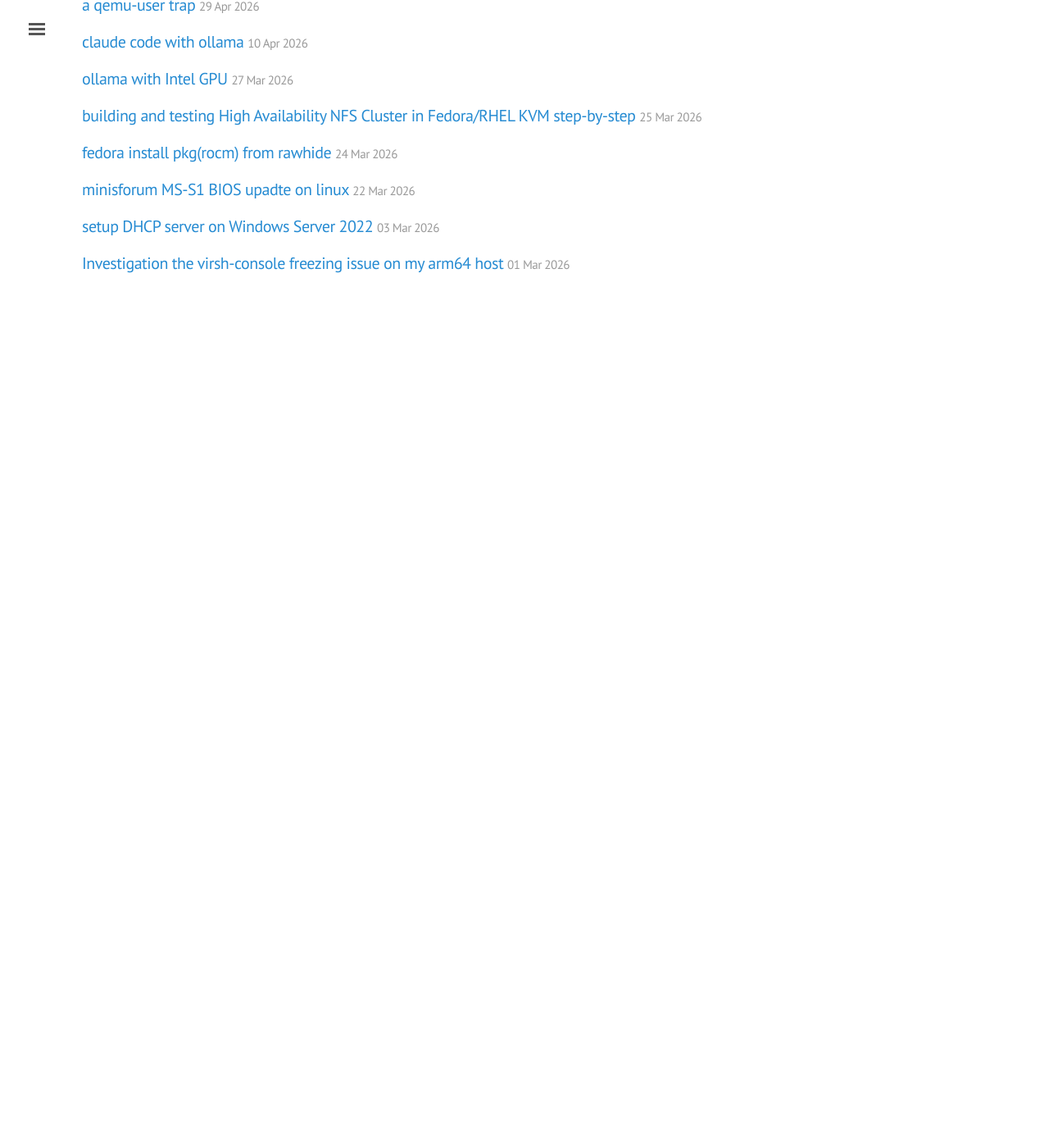
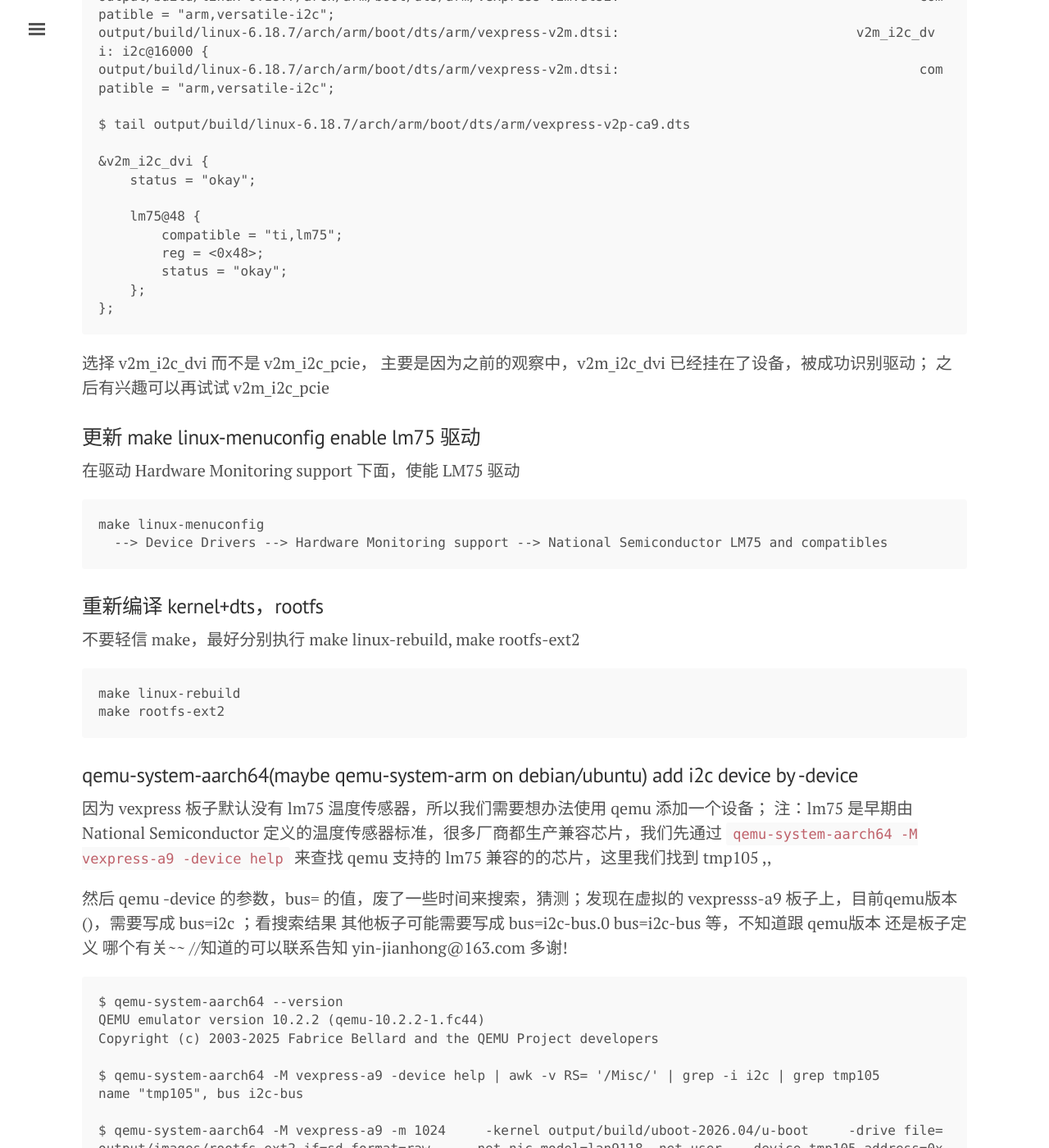
Before and after one commit to tcler/tcler.github.io, a Jekyll site: the page built from _posts/2026-06-27-vexpress-a9-in-qemu-i2c.md, in a window 1280 px wide and 1400 px high, scrolled down 1998 px. Shown: the whole window at 82% size. Built offline with Jekyll 4.4.1, drawn with Linux system fonts in a browser that asks for light colours; before the commit the page ends 2392 px from its top, so only the background shows below that; some of the changed text lies outside the part shown.

Commit message:
Update 2026-06-27-vexpress-a9-in-qemu-i2c.md

````diff
--- a/_posts/2026-06-27-vexpress-a9-in-qemu-i2c.md
+++ b/_posts/2026-06-27-vexpress-a9-in-qemu-i2c.md
@@ -53,3 +53,100 @@
 ```
 
 ## 添加一个简单的 I2C 设备， LM75(温度传感器)
+
+### 添加设备树
+先在 output/build/linux-6.18.7/arch/arm/boot/dts/arm/{vexpress-v2p-ca9.dts,vexpress-v2m.dtsi} 里找到 i2c 总线的节点；
+然后在 i2c0 = &v2m_i2c_dvi; 里添加一个 lm75 设备
+```
+$ grep i2c output/build/linux-6.18.7/arch/arm/boot/dts/arm/{vexpress-v2p-ca9.dts,vexpress-v2m.dtsi}
+output/build/linux-6.18.7/arch/arm/boot/dts/arm/vexpress-v2p-ca9.dts:		i2c0 = &v2m_i2c_dvi;
+output/build/linux-6.18.7/arch/arm/boot/dts/arm/vexpress-v2p-ca9.dts:		i2c1 = &v2m_i2c_pcie;
+output/build/linux-6.18.7/arch/arm/boot/dts/arm/vexpress-v2m.dtsi:				v2m_i2c_pcie: i2c@2000 {
+output/build/linux-6.18.7/arch/arm/boot/dts/arm/vexpress-v2m.dtsi:					compatible = "arm,versatile-i2c";
+output/build/linux-6.18.7/arch/arm/boot/dts/arm/vexpress-v2m.dtsi:				v2m_i2c_dvi: i2c@16000 {
+output/build/linux-6.18.7/arch/arm/boot/dts/arm/vexpress-v2m.dtsi:					compatible = "arm,versatile-i2c";
+
+$ tail output/build/linux-6.18.7/arch/arm/boot/dts/arm/vexpress-v2p-ca9.dts
+
+&v2m_i2c_dvi {
+    status = "okay";
+
+    lm75@48 {
+        compatible = "ti,lm75";
+        reg = <0x48>;
+        status = "okay";
+    };
+};
+```
+选择 v2m_i2c_dvi 而不是 v2m_i2c_pcie， 主要是因为之前的观察中，v2m_i2c_dvi 已经挂在了设备，被成功识别驱动； 之后有兴趣可以再试试 v2m_i2c_pcie
+
+### 更新 make linux-menuconfig enable lm75 驱动
+在驱动 Hardware Monitoring support 下面，使能 LM75 驱动
+```
+make linux-menuconfig
+  --> Device Drivers --> Hardware Monitoring support --> National Semiconductor LM75 and compatibles
+```
+
+### 重新编译 kernel+dts，rootfs
+不要轻信 make，最好分别执行 make linux-rebuild, make rootfs-ext2
+```
+make linux-rebuild
+make rootfs-ext2
+```
+
+### qemu-system-aarch64(maybe qemu-system-arm on debian/ubuntu) add i2c device by -device
+因为 vexpress 板子默认没有 lm75 温度传感器，所以我们需要想办法使用 qemu 添加一个设备；
+注：lm75 是早期由 National Semiconductor 定义的温度传感器标准，很多厂商都生产兼容芯片，我们先通过 `qemu-system-aarch64 -M vexpress-a9 -device help` 来查找
+qemu 支持的 lm75 兼容的的芯片，这里我们找到 tmp105 ,,
+
+然后 qemu -device 的参数，bus= 的值，废了一些时间来搜索，猜测；发现在虚拟的 vexpresss-a9 板子上，目前qemu版本()，需要写成 bus=i2c ；看搜索结果 其他板子可能需要写成
+bus=i2c-bus.0 bus=i2c-bus 等，不知道跟 qemu版本 还是板子定义 哪个有关~~ //知道的可以联系告知 yin-jianhong@163.com 多谢!
+```
+$ qemu-system-aarch64 --version
+QEMU emulator version 10.2.2 (qemu-10.2.2-1.fc44)
+Copyright (c) 2003-2025 Fabrice Bellard and the QEMU Project developers
+
+$ qemu-system-aarch64 -M vexpress-a9 -device help | awk -v RS= '/Misc/' | grep -i i2c | grep tmp105
+name "tmp105", bus i2c-bus
+
+$ qemu-system-aarch64 -M vexpress-a9 -m 1024     -kernel output/build/uboot-2026.04/u-boot     -drive file=output/images/rootfs.ext2,if=sd,format=raw     -net nic,model=lan9118 -net user   -device tmp105,address=0x48,bus=i2c   -nographic     #-d cpu_reset,mmu,guest_errors,in_asm
+```
+
+### 启动后效果
+启动后，如果驱动没有加载，`i2cdetect -y $busN` 只显示设备地址 **48**，如果驱动识别并加载后，则显示 **UU**
+```
+$ qemu-system-aarch64 -M vexpress-a9 -m 1024     -bios output/build/uboot-2026.04/u-boot.bin     -drive file=output/images/rootfs.ext2,if=sd,format=raw     -net nic,model=lan9118 -net user   -device tmp105,address=0x48,bus=i2c    -nographic  # -d cpu_reset,mmu,guest_errors,in_asm
+...
+Welcome to Buildroot
+buildroot login: root
+#
+# i2cdetect -l
+i2c-1	i2c       	Versatile I2C adapter           	I2C adapter
+i2c-2	i2c       	i2c-0-mux (chan_id 0)           	I2C adapter
+i2c-0	i2c       	Versatile I2C adapter           	I2C adapter
+# i2cdetect -y 0
+     0  1  2  3  4  5  6  7  8  9  a  b  c  d  e  f
+00:          -- -- -- -- -- -- -- -- -- -- -- -- --
+10: -- -- -- -- -- -- -- -- -- -- -- -- -- -- -- --
+20: -- -- -- -- -- -- -- -- -- -- -- -- -- -- -- --
+30: -- -- -- -- -- -- -- -- -- UU -- -- -- -- -- --
+40: -- -- -- -- -- -- -- -- 48 -- -- -- -- -- -- --
+50: 50 -- -- -- -- -- -- -- -- -- -- -- -- -- -- --
+60: -- -- -- -- -- -- -- -- -- -- -- -- -- -- -- --
+70: -- -- -- -- -- -- -- --
+# modprobe lm75
+lm75 0-0048: supply vs not found, using dummy regulator
+lm75 0-0048: hwmon5: sensor 'lm75'
+# i2cdetect -y 0
+     0  1  2  3  4  5  6  7  8  9  a  b  c  d  e  f
+00:          -- -- -- -- -- -- -- -- -- -- -- -- --
+10: -- -- -- -- -- -- -- -- -- -- -- -- -- -- -- --
+20: -- -- -- -- -- -- -- -- -- -- -- -- -- -- -- --
+30: -- -- -- -- -- -- -- -- -- UU -- -- -- -- -- --
+40: -- -- -- -- -- -- -- -- UU -- -- -- -- -- -- --
+50: 50 -- -- -- -- -- -- -- -- -- -- -- -- -- -- --
+60: -- -- -- -- -- -- -- -- -- -- -- -- -- -- -- --
+70: -- -- -- -- -- -- -- --
+```
+
+## 0x50 是什么设备？ //未完待续~
````
